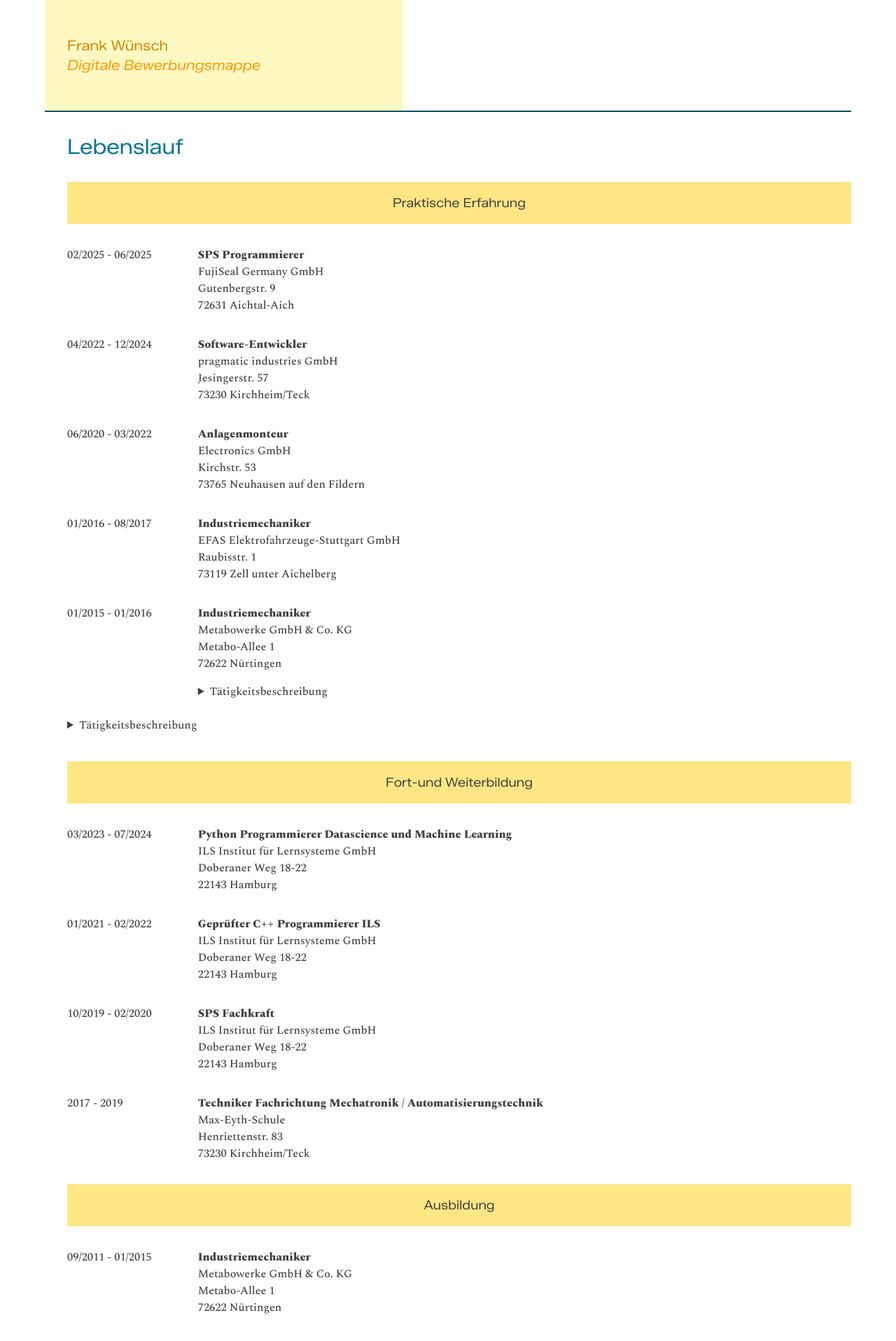
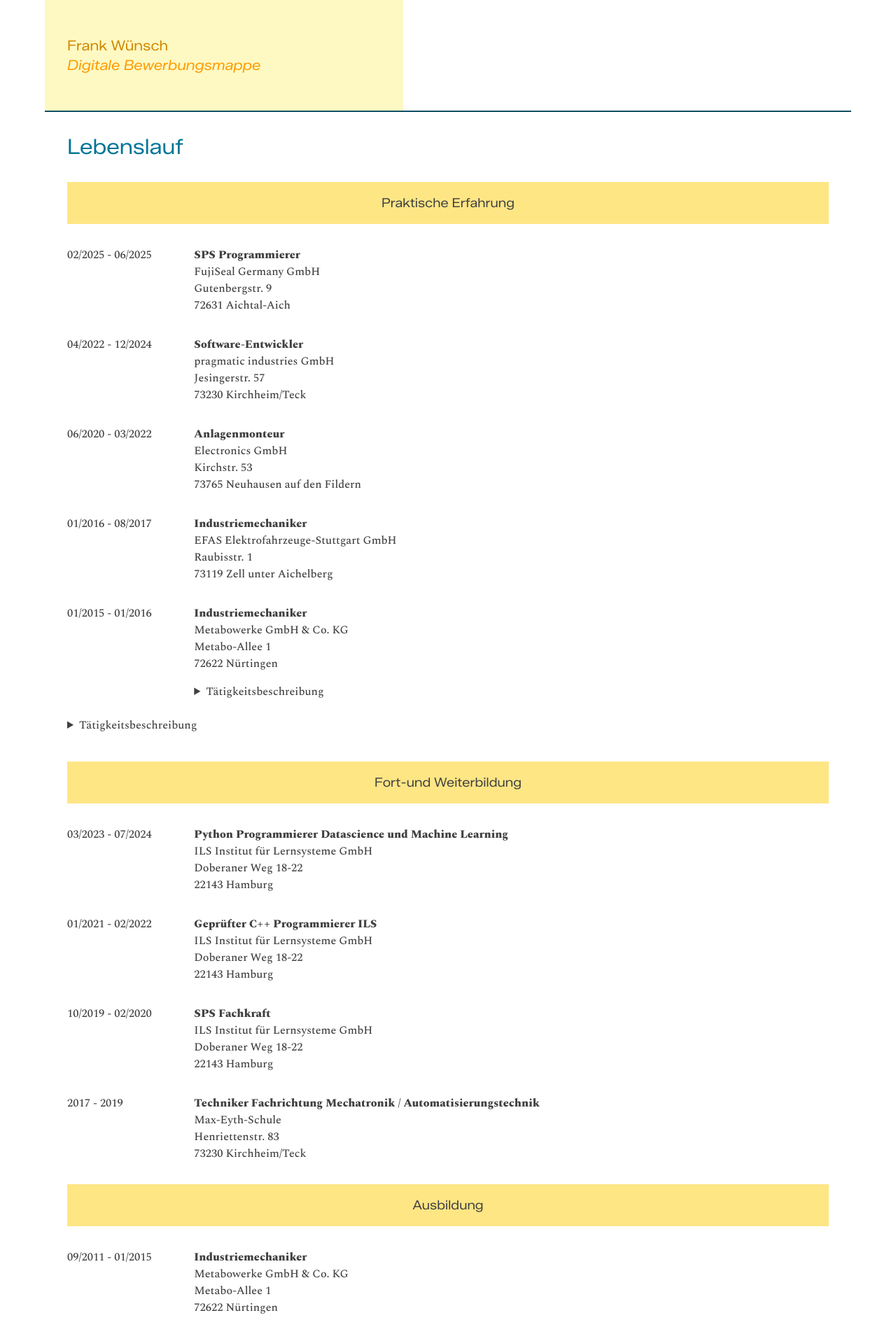
Before and after one commit to FrankWuensch/DigitaleBewerbungsmappe, a Jekyll site: the page built from index.html, in a window 1280 px wide. Shown: the top 1916 px of the page at 70% size. Built offline with Jekyll 4.4.1, drawn with Linux system fonts in a browser that asks for light colours.

Commit message:
fix: fault in structure

```diff
--- a/_layouts/default.html
+++ b/_layouts/default.html
@@ -1,5 +1,5 @@
 <!DOCTYPE html>
-<html lang="de" class="w-full h-screen">
+<html lang="de" class="w-full h-screen max-h-full">
   <head>
     <meta charset="UTF-8" />
     <meta name="viewport" content="width=device-width, initial-scale=1.0" />
@@ -8,24 +8,24 @@
     <link rel="stylesheet" href="{{site.baseurl}}/src/output.css" />
     <script src="{{site.baseurl}}/src/js/show_hide_sidebar.js"></script>
   </head>
-  <body class="relative w-full h-full min-h-screen overflow-hidden">
+  <body class="relative w-full h-full">
     {%if page.has_header%} {%include header.html%} {%endif%}
     <div
-      class="flex flex-row bg-white mb-24 xl:mb-40 w-full h-full {%if page.has_header%} pt-24 xl:pt-48 {%else%} pt-8 {%endif%}"
+      class="flex flex-row bg-white w-full h-full"
     >
       <aside
-        class="max-2xl:hidden {%if page.has_sidebar_left%} bg-sidebar {%else%} opacity-0 {%endif%} flex-1 mr-4"
+        class="max-2xl:hidden {%if page.has_sidebar_left%} bg-sidebar {%else%} opacity-0 {%endif%} flex-1"
       >
         {%include left_sidebar.html%}
       </aside>
       <main
         id="content"
-        class="relative mx-auto max-xl:pb-24 pl-8 w-full max-w-6xl h-full overflow-hidden"
+        class="relative mx-auto px-8 pb-24 xl:pb-40 xl:pl-8 w-full max-w-6xl h-full overflow-hidden {%if page.has_header%} pt-24 xl:pt-48 {%else%} pt-8 {%endif%}"
       >
         {{content}}
       </main>
       <aside
-        class="max-2xl:hidden {%if page.has_sidebar_right%} bg-sidebar {%else%} opacity-0 {%endif%} flex-1 ml-4"
+        class="max-2xl:hidden {%if page.has_sidebar_right%} bg-sidebar {%else%} opacity-0 {%endif%} flex-1"
       >
         {%include left_sidebar.html%}
       </aside>
@@ -47,9 +47,5 @@
     >
       {%include left_sidebar.html%}
     </aside>
-    <div
-      id="blurred"
-      class="xl:hidden max-xl:block bottom-0 left-0 z-0 fixed bg-transparent backdrop-blur-sm w-full h-24 text-lg"
-    ></div>
   </body>
 </html>
--- a/index.html
+++ b/index.html
@@ -14,7 +14,6 @@
 contact_data: Kontaktdaten
 ---
 
-<div class="w-full h-full">
 <div class="w-full h-full overflow-y-auto">
   <h1>{{page.head_title}}</h1>
   <h2 class="sticky-title">{{page.heading_1}}</h2>
@@ -74,4 +73,3 @@
     </div>
   </div>
 </div>
-</div>
--- a/src/input.css
+++ b/src/input.css
@@ -1,7 +1,7 @@
 @import "tailwindcss";
 
 body {
-    @apply font-['Spectral-ExtraLight'] text-neutral-700 text-base;
+    @apply font-['Spectral-ExtraLight'] text-neutral-700 text-sm xl:text-base;
 }
 
 h1 {
--- a/src/output.css
+++ b/src/output.css
@@ -18,10 +18,10 @@
     --color-neutral-700: oklch(37.1% 0 0);
     --color-white: #fff;
     --spacing: 0.25rem;
-    --container-sm: 24rem;
     --container-lg: 32rem;
-    --container-xl: 36rem;
     --container-6xl: 72rem;
+    --text-sm: 0.875rem;
+    --text-sm--line-height: calc(1.25 / 0.875);
     --text-base: 1rem;
     --text-base--line-height: calc(1.5 / 1);
     --text-lg: 1.125rem;
@@ -206,9 +206,6 @@
   .top-1\/2 {
     top: calc(1/2 * 100%);
   }
-  .bottom-0 {
-    bottom: calc(var(--spacing) * 0);
-  }
   .bottom-5 {
     bottom: calc(var(--spacing) * 5);
   }
@@ -220,9 +217,6 @@
   }
   .left-1\/2 {
     left: calc(1/2 * 100%);
-  }
-  .z-0 {
-    z-index: 0;
   }
   .z-10 {
     z-index: 10;
@@ -263,27 +257,6 @@
   .mx-auto {
     margin-inline: auto;
   }
-  .mr-4 {
-    margin-right: calc(var(--spacing) * 4);
-  }
-  .mb-24 {
-    margin-bottom: calc(var(--spacing) * 24);
-  }
-  .mb-32 {
-    margin-bottom: calc(var(--spacing) * 32);
-  }
-  .mb-40 {
-    margin-bottom: calc(var(--spacing) * 40);
-  }
-  .mb-72 {
-    margin-bottom: calc(var(--spacing) * 72);
-  }
-  .-ml-8 {
-    margin-left: calc(var(--spacing) * -8);
-  }
-  .ml-4 {
-    margin-left: calc(var(--spacing) * 4);
-  }
   .block {
     display: block;
   }
@@ -302,9 +275,6 @@
   .table {
     display: table;
   }
-  .h-0 {
-    height: calc(var(--spacing) * 0);
-  }
   .h-2 {
     height: calc(var(--spacing) * 2);
   }
@@ -314,17 +284,14 @@
   .h-20 {
     height: calc(var(--spacing) * 20);
   }
-  .h-24 {
-    height: calc(var(--spacing) * 24);
-  }
   .h-full {
     height: 100%;
   }
   .h-screen {
     height: 100vh;
   }
-  .min-h-screen {
-    min-height: 100vh;
+  .max-h-full {
+    max-height: 100%;
   }
   .w-2 {
     width: calc(var(--spacing) * 2);
@@ -338,20 +305,11 @@
   .max-w-6xl {
     max-width: var(--container-6xl);
   }
-  .max-w-32 {
-    max-width: calc(var(--spacing) * 32);
-  }
   .max-w-40 {
     max-width: calc(var(--spacing) * 40);
   }
   .max-w-80 {
     max-width: calc(var(--spacing) * 80);
-  }
-  .max-w-sm {
-    max-width: var(--container-sm);
-  }
-  .max-w-xl {
-    max-width: var(--container-xl);
   }
   .min-w-max {
     min-width: max-content;
@@ -435,9 +393,6 @@
   .bg-amber-500 {
     background-color: var(--color-amber-500);
   }
-  .bg-transparent {
-    background-color: transparent;
-  }
   .bg-white {
     background-color: var(--color-white);
   }
@@ -453,17 +408,11 @@
   .px-8 {
     padding-inline: calc(var(--spacing) * 8);
   }
-  .px-10 {
-    padding-inline: calc(var(--spacing) * 10);
-  }
   .py-2 {
     padding-block: calc(var(--spacing) * 2);
   }
   .py-3 {
     padding-block: calc(var(--spacing) * 3);
-  }
-  .py-8 {
-    padding-block: calc(var(--spacing) * 8);
   }
   .pt-8 {
     padding-top: calc(var(--spacing) * 8);
@@ -477,32 +426,17 @@
   .pt-24 {
     padding-top: calc(var(--spacing) * 24);
   }
+  .pt-32 {
+    padding-top: calc(var(--spacing) * 32);
+  }
   .pb-4 {
     padding-bottom: calc(var(--spacing) * 4);
   }
   .pb-8 {
     padding-bottom: calc(var(--spacing) * 8);
   }
-  .pb-10 {
-    padding-bottom: calc(var(--spacing) * 10);
-  }
-  .pb-20 {
-    padding-bottom: calc(var(--spacing) * 20);
-  }
-  .pb-40 {
-    padding-bottom: calc(var(--spacing) * 40);
-  }
-  .pb-52 {
-    padding-bottom: calc(var(--spacing) * 52);
-  }
-  .pb-72 {
-    padding-bottom: calc(var(--spacing) * 72);
-  }
-  .pl-8 {
-    padding-left: calc(var(--spacing) * 8);
-  }
-  .pl-10 {
-    padding-left: calc(var(--spacing) * 10);
+  .pb-24 {
+    padding-bottom: calc(var(--spacing) * 24);
   }
   .text-lg {
     font-size: var(--text-lg);
@@ -534,23 +468,9 @@
   .filter {
     filter: var(--tw-blur,) var(--tw-brightness,) var(--tw-contrast,) var(--tw-grayscale,) var(--tw-hue-rotate,) var(--tw-invert,) var(--tw-saturate,) var(--tw-sepia,) var(--tw-drop-shadow,);
   }
-  .backdrop-blur-sm {
-    --tw-backdrop-blur: blur(var(--blur-sm));
-    -webkit-backdrop-filter: var(--tw-backdrop-blur,) var(--tw-backdrop-brightness,) var(--tw-backdrop-contrast,) var(--tw-backdrop-grayscale,) var(--tw-backdrop-hue-rotate,) var(--tw-backdrop-invert,) var(--tw-backdrop-opacity,) var(--tw-backdrop-saturate,) var(--tw-backdrop-sepia,);
-    backdrop-filter: var(--tw-backdrop-blur,) var(--tw-backdrop-brightness,) var(--tw-backdrop-contrast,) var(--tw-backdrop-grayscale,) var(--tw-backdrop-hue-rotate,) var(--tw-backdrop-invert,) var(--tw-backdrop-opacity,) var(--tw-backdrop-saturate,) var(--tw-backdrop-sepia,);
-  }
-  .backdrop-filter {
-    -webkit-backdrop-filter: var(--tw-backdrop-blur,) var(--tw-backdrop-brightness,) var(--tw-backdrop-contrast,) var(--tw-backdrop-grayscale,) var(--tw-backdrop-hue-rotate,) var(--tw-backdrop-invert,) var(--tw-backdrop-opacity,) var(--tw-backdrop-saturate,) var(--tw-backdrop-sepia,);
-    backdrop-filter: var(--tw-backdrop-blur,) var(--tw-backdrop-brightness,) var(--tw-backdrop-contrast,) var(--tw-backdrop-grayscale,) var(--tw-backdrop-hue-rotate,) var(--tw-backdrop-invert,) var(--tw-backdrop-opacity,) var(--tw-backdrop-saturate,) var(--tw-backdrop-sepia,);
-  }
   .max-2xl\:hidden {
     @media (width < 96rem) {
       display: none;
-    }
-  }
-  .max-xl\:mb-24 {
-    @media (width < 80rem) {
-      margin-bottom: calc(var(--spacing) * 24);
     }
   }
   .max-xl\:block {
@@ -561,11 +481,6 @@
   .max-xl\:hidden {
     @media (width < 80rem) {
       display: none;
-    }
-  }
-  .max-xl\:pb-24 {
-    @media (width < 80rem) {
-      padding-bottom: calc(var(--spacing) * 24);
     }
   }
   .xl\:col-span-1 {
@@ -581,21 +496,6 @@
   .xl\:mx-auto {
     @media (width >= 80rem) {
       margin-inline: auto;
-    }
-  }
-  .xl\:mb-40 {
-    @media (width >= 80rem) {
-      margin-bottom: calc(var(--spacing) * 40);
-    }
-  }
-  .xl\:flex {
-    @media (width >= 80rem) {
-      display: flex;
-    }
-  }
-  .xl\:hidden {
-    @media (width >= 80rem) {
-      display: none;
     }
   }
   .xl\:h-40 {
@@ -623,24 +523,9 @@
       grid-template-columns: repeat(6, minmax(0, 1fr));
     }
   }
-  .xl\:items-center {
-    @media (width >= 80rem) {
-      align-items: center;
-    }
-  }
-  .xl\:justify-center {
-    @media (width >= 80rem) {
-      justify-content: center;
-    }
-  }
   .xl\:px-0 {
     @media (width >= 80rem) {
       padding-inline: calc(var(--spacing) * 0);
-    }
-  }
-  .xl\:px-16 {
-    @media (width >= 80rem) {
-      padding-inline: calc(var(--spacing) * 16);
     }
   }
   .xl\:pt-20 {
@@ -658,17 +543,26 @@
       padding-bottom: calc(var(--spacing) * 10);
     }
   }
-  .xl\:pl-16 {
+  .xl\:pb-40 {
     @media (width >= 80rem) {
-      padding-left: calc(var(--spacing) * 16);
+      padding-bottom: calc(var(--spacing) * 40);
+    }
+  }
+  .xl\:pl-8 {
+    @media (width >= 80rem) {
+      padding-left: calc(var(--spacing) * 8);
     }
   }
 }
 body {
   font-family: 'Spectral-ExtraLight';
-  font-size: var(--text-base);
-  line-height: var(--tw-leading, var(--text-base--line-height));
+  font-size: var(--text-sm);
+  line-height: var(--tw-leading, var(--text-sm--line-height));
   color: var(--color-neutral-700);
+  @media (width >= 80rem) {
+    font-size: var(--text-base);
+    line-height: var(--tw-leading, var(--text-base--line-height));
+  }
 }
 h1 {
   padding-bottom: calc(var(--spacing) * 4);
@@ -887,42 +781,6 @@
   syntax: "*";
   inherits: false;
 }
-@property --tw-backdrop-blur {
-  syntax: "*";
-  inherits: false;
-}
-@property --tw-backdrop-brightness {
-  syntax: "*";
-  inherits: false;
-}
-@property --tw-backdrop-contrast {
-  syntax: "*";
-  inherits: false;
-}
-@property --tw-backdrop-grayscale {
-  syntax: "*";
-  inherits: false;
-}
-@property --tw-backdrop-hue-rotate {
-  syntax: "*";
-  inherits: false;
-}
-@property --tw-backdrop-invert {
-  syntax: "*";
-  inherits: false;
-}
-@property --tw-backdrop-opacity {
-  syntax: "*";
-  inherits: false;
-}
-@property --tw-backdrop-saturate {
-  syntax: "*";
-  inherits: false;
-}
-@property --tw-backdrop-sepia {
-  syntax: "*";
-  inherits: false;
-}
 @property --tw-font-weight {
   syntax: "*";
   inherits: false;
@@ -953,15 +811,6 @@
       --tw-drop-shadow-color: initial;
       --tw-drop-shadow-alpha: 100%;
       --tw-drop-shadow-size: initial;
-      --tw-backdrop-blur: initial;
-      --tw-backdrop-brightness: initial;
-      --tw-backdrop-contrast: initial;
-      --tw-backdrop-grayscale: initial;
-      --tw-backdrop-hue-rotate: initial;
-      --tw-backdrop-invert: initial;
-      --tw-backdrop-opacity: initial;
-      --tw-backdrop-saturate: initial;
-      --tw-backdrop-sepia: initial;
       --tw-font-weight: initial;
     }
   }
```
Lines whose indentation alone changed are shown as unchanged.
